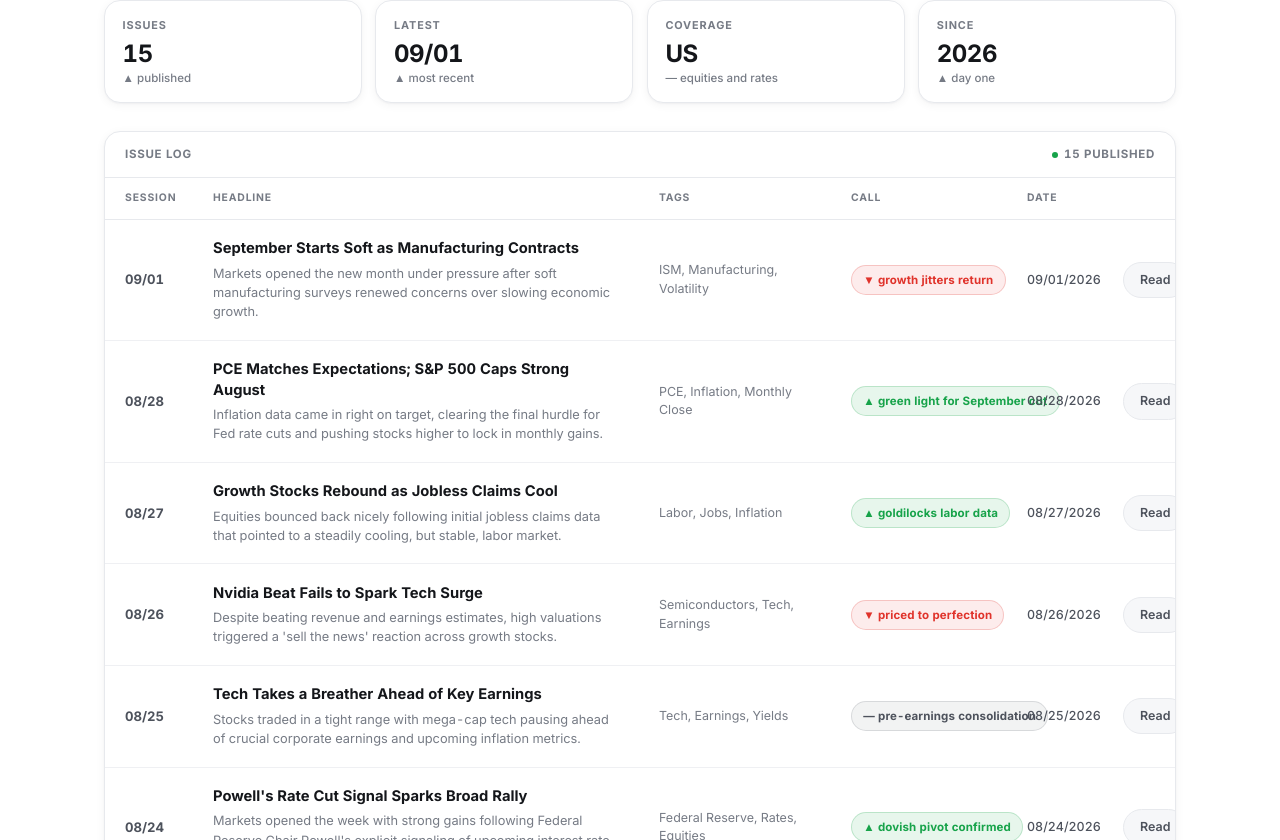
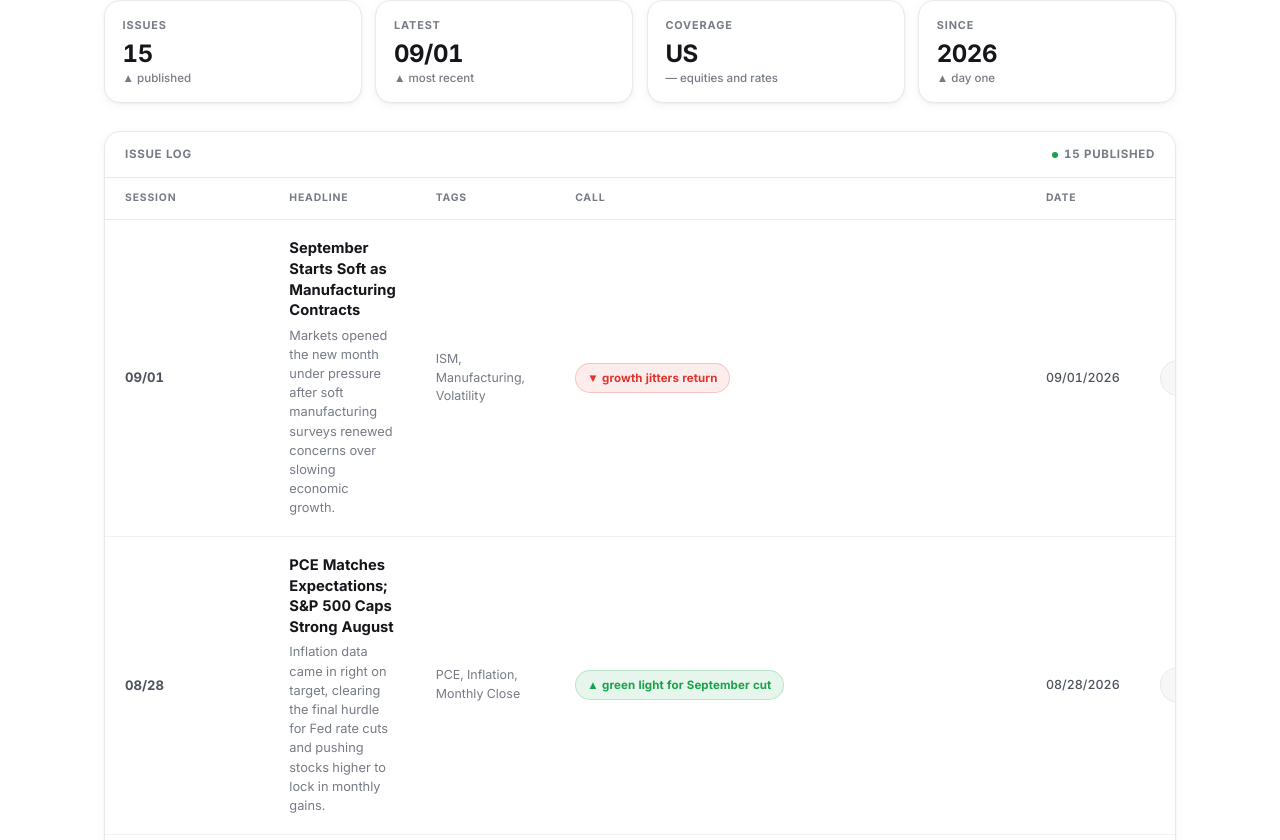
Before and after one commit to SuhaasMandava/Closing-Bell-Daily, a Next.js app: page / in a window 1280 px wide. Shown: the part 540-1380 px from the top of the page. Built offline with nearby package versions, Linux system fonts and the light colour scheme; no server answers.

Commit message:
Revert "Fix issue log table getting clipped on the home page"
This reverts commit 74801845c436d464aff55606cec32127a5c02a29.

```diff
--- a/app/globals.css
+++ b/app/globals.css
@@ -620,10 +620,6 @@ button:focus-visible,
   overflow: hidden;
 }
 
-.panel .table-scroll {
-  overflow-x: auto;
-}
-
 .panel-head {
   display: flex;
   align-items: center;
@@ -654,34 +650,8 @@ button:focus-visible,
 
 .log {
   width: 100%;
-  min-width: 640px;
-  table-layout: fixed;
   border-collapse: collapse;
   font-size: 0.85rem;
-}
-
-.log col.col-session {
-  width: 5.5rem;
-}
-
-.log col.col-headline {
-  width: auto;
-}
-
-.log col.col-tags {
-  width: 12rem;
-}
-
-.log col.col-call {
-  width: 11rem;
-}
-
-.log col.col-date {
-  width: 6rem;
-}
-
-.log col.col-action {
-  width: 4.5rem;
 }
 
 .log th {
@@ -728,7 +698,6 @@ button:focus-visible,
   color: var(--fg);
   text-decoration: none;
   transition: color 0.15s ease;
-  overflow-wrap: break-word;
 }
 
 .log-title:hover {
@@ -1211,11 +1180,6 @@ button:focus-visible,
     display: none;
   }
 
-  .log {
-    table-layout: auto;
-    min-width: 0;
-  }
-
   .log,
   .log tbody,
   .log tr,
--- a/app/page.tsx
+++ b/app/page.tsx
@@ -92,16 +92,7 @@ export default function HomePage() {
               <span className="count">{articles.length} PUBLISHED</span>
             </div>
 
-            <div className="table-scroll">
             <table className="log">
-              <colgroup>
-                <col className="col-session" />
-                <col className="col-headline" />
-                <col className="col-tags" />
-                <col className="col-call" />
-                <col className="col-date" />
-                <col className="col-action" />
-              </colgroup>
               <thead>
                 <tr>
                   <th>SESSION</th>
@@ -144,7 +135,6 @@ export default function HomePage() {
                 ))}
               </tbody>
             </table>
-            </div>
           </section>
 
           <p className="section-label">FEATURED</p>
```
